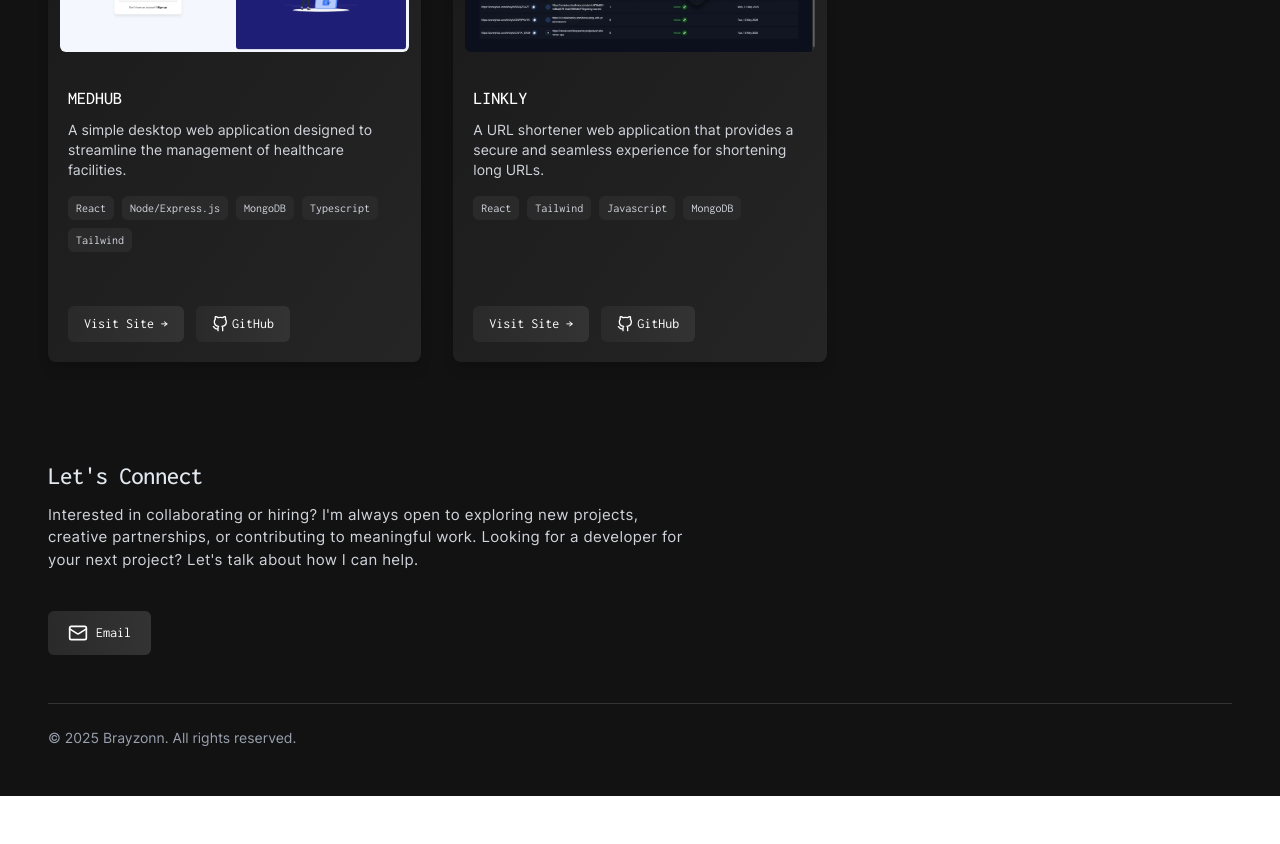
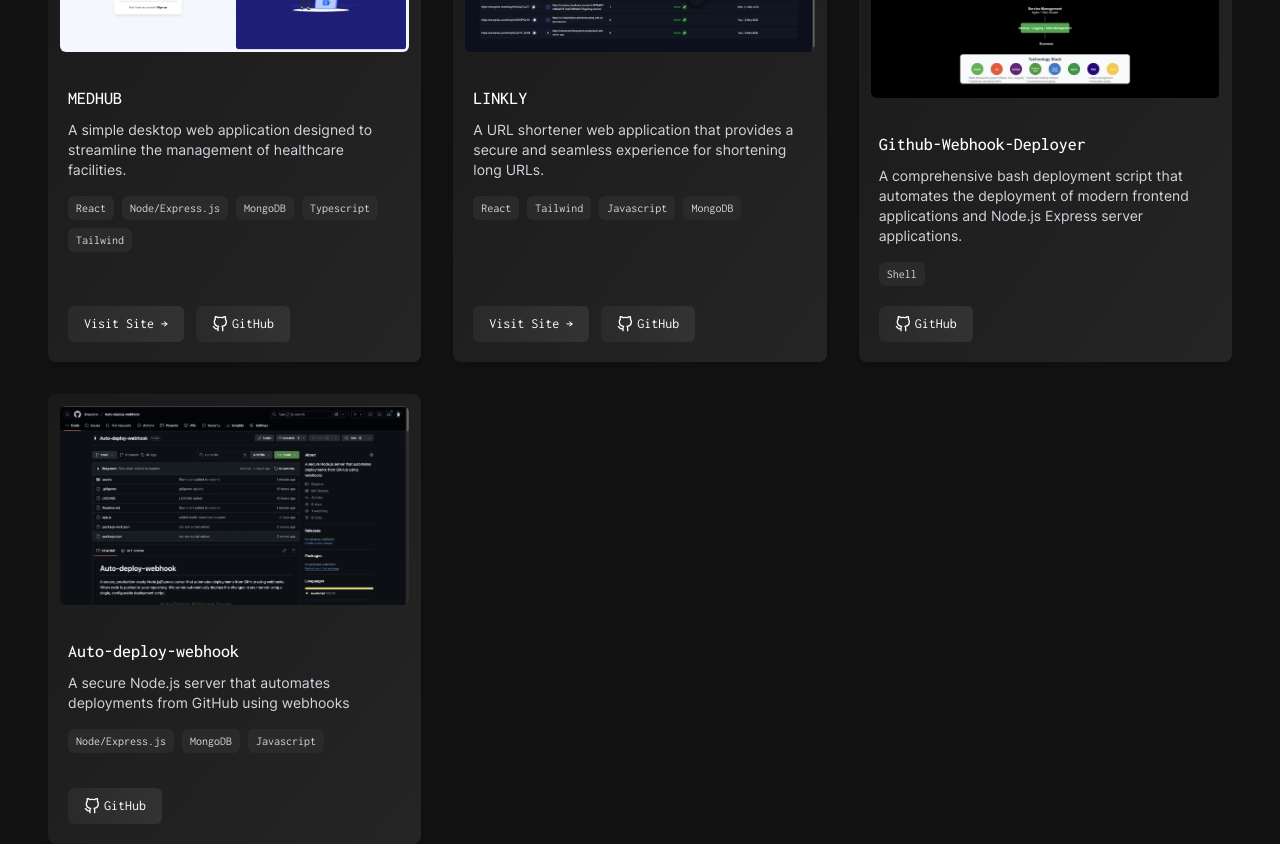
Before and after one commit to Brayzonn/zoneyhub, a React (Vite) app in the folder client/: page / in a window 1280 px wide. Shown: the part 1300-2144 px from the top of the page. Before the commit the page ends 2096 px from the top, so only its background shows below. Built offline with nearby package versions, Linux system fonts and the light colour scheme.

Commit message:
projects/project images added

```diff
--- a/client/src/components/Projects.tsx
+++ b/client/src/components/Projects.tsx
@@ -1,5 +1,7 @@
 import medhubimage from "../assets/images/medhubimage.webp";
 import linklyimage from "../assets/images/linklyimage.webp";
+import GithubWebhookDeployerImage from "../assets/images/deploymentflowchart.webp";
+import autoDeployerWebhookImage from "../assets/images/autodeployerwebhook.webp";
 
 const Projects = () => {
   const projects = [
@@ -22,6 +24,24 @@ const Projects = () => {
       link: "https://linklyy.vercel.app/",
       github: "https://github.com/Brayzonn/URL-Shortener-App.git",
       tech: ["React", "Tailwind", "Javascript", "MongoDB"],
+    },
+    {
+      id: 3,
+      title: "Github-Webhook-Deployer",
+      description:
+        "A comprehensive bash deployment script that automates the deployment of modern frontend applications and Node.js Express server applications.",
+      image: GithubWebhookDeployerImage,
+      github: "https://github.com/Brayzonn/github-webhook-deployer",
+      tech: ["Shell"],
+    },
+    {
+      id: 4,
+      title: "Auto-deploy-webhook",
+      description:
+        "A secure Node.js server that automates deployments from GitHub using webhooks",
+      image: autoDeployerWebhookImage,
+      github: "https://github.com/brayzonn/Auto-deploy-webhook",
+      tech: ["Node/Express.js", "MongoDB", "Javascript"],
     },
   ];
 
@@ -82,6 +102,7 @@ const Projects = () => {
 
               {/* Links  */}
               <div className="flex gap-3">
+                {project.link && (
                   <a
                     href={project.link}
                     target="_blank"
@@ -90,6 +111,7 @@ const Projects = () => {
                   >
                     Visit Site →
                   </a>
+                )}
 
                 <a
                   href={project.github}
```
Also changed, not shown: client/src/assets/images/autodeployerwebhook.webp (added), client/src/assets/images/deploymentflowchart.webp (added). Lines whose indentation alone changed are shown as unchanged.
